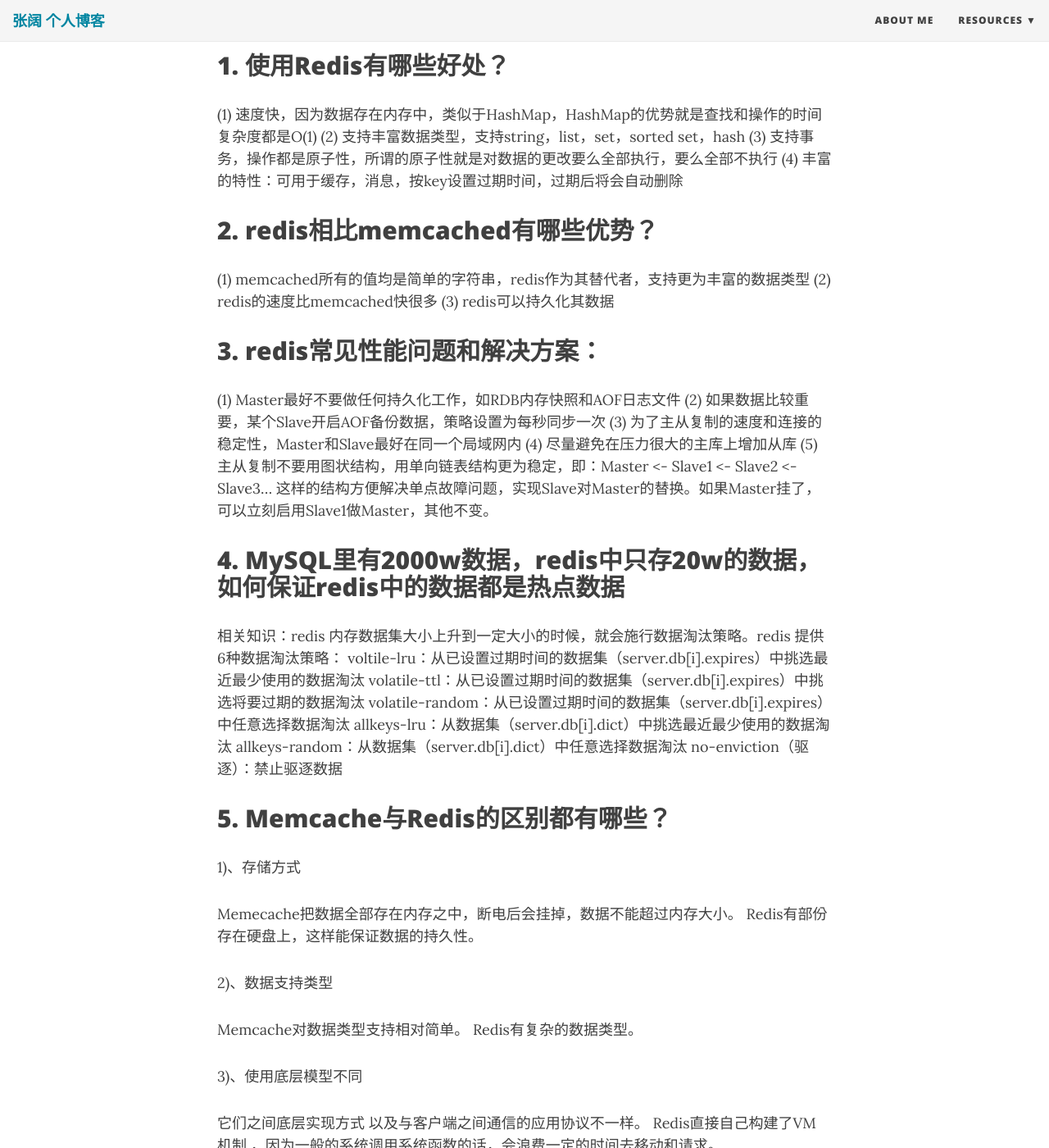
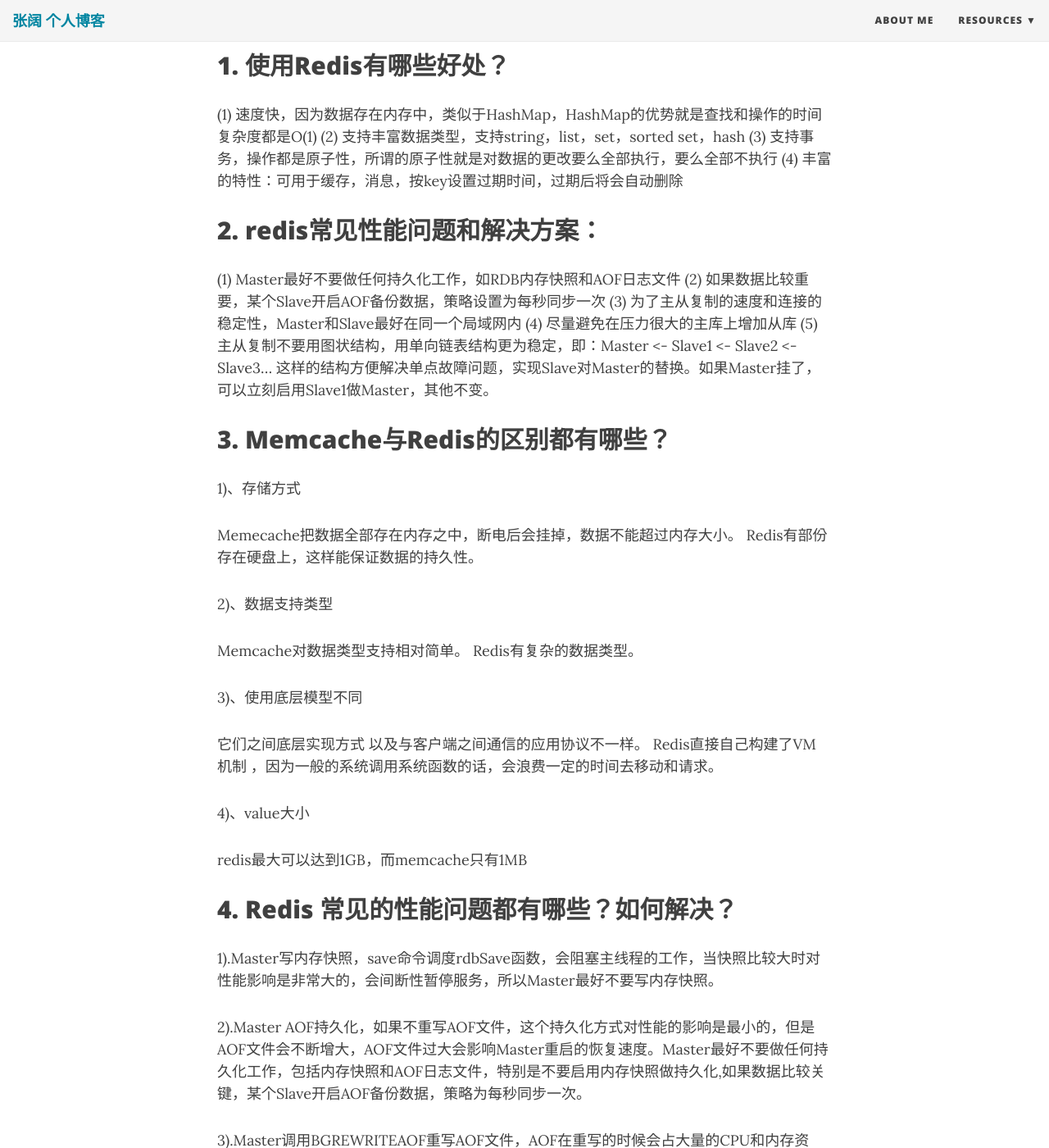
Before and after one commit to buoooou/blog.github.io, a Jekyll site: the page built from _posts/2017-10-29-redis.md, in a window 1280 px wide and 1400 px high, scrolled down 2343 px. Shown: the whole window at 82% size. Built offline with Jekyll 4.4.1, drawn with Linux system fonts in a browser that asks for light colours; nearby versions of some CDN libraries; some of the changed text lies outside the part shown.

Commit message:
Update 2017-10-29-redis.md

```diff
--- a/_posts/2017-10-29-redis.md
+++ b/_posts/2017-10-29-redis.md
@@ -74,13 +74,7 @@
 (3) 支持事务，操作都是原子性，所谓的原子性就是对数据的更改要么全部执行，要么全部不执行
 (4) 丰富的特性：可用于缓存，消息，按key设置过期时间，过期后将会自动删除
 
-## 2. redis相比memcached有哪些优势？
-
-(1) memcached所有的值均是简单的字符串，redis作为其替代者，支持更为丰富的数据类型
-(2) redis的速度比memcached快很多
-(3) redis可以持久化其数据
-
-## 3. redis常见性能问题和解决方案：
+## 2. redis常见性能问题和解决方案：
 
 (1) Master最好不要做任何持久化工作，如RDB内存快照和AOF日志文件
 (2) 如果数据比较重要，某个Slave开启AOF备份数据，策略设置为每秒同步一次
@@ -89,17 +83,7 @@
 (5) 主从复制不要用图状结构，用单向链表结构更为稳定，即：Master <- Slave1 <- Slave2 <- Slave3...
 这样的结构方便解决单点故障问题，实现Slave对Master的替换。如果Master挂了，可以立刻启用Slave1做Master，其他不变。
 
-## 4. MySQL里有2000w数据，redis中只存20w的数据，如何保证redis中的数据都是热点数据
-
- 相关知识：redis 内存数据集大小上升到一定大小的时候，就会施行数据淘汰策略。redis 提供 6种数据淘汰策略：
-voltile-lru：从已设置过期时间的数据集（server.db[i].expires）中挑选最近最少使用的数据淘汰
-volatile-ttl：从已设置过期时间的数据集（server.db[i].expires）中挑选将要过期的数据淘汰
-volatile-random：从已设置过期时间的数据集（server.db[i].expires）中任意选择数据淘汰
-allkeys-lru：从数据集（server.db[i].dict）中挑选最近最少使用的数据淘汰
-allkeys-random：从数据集（server.db[i].dict）中任意选择数据淘汰
-no-enviction（驱逐）：禁止驱逐数据
-
-## 5. Memcache与Redis的区别都有哪些？
+## 3. Memcache与Redis的区别都有哪些？
 
 1)、存储方式
 
@@ -121,7 +105,7 @@
 redis最大可以达到1GB，而memcache只有1MB
 
 
-## 6. Redis 常见的性能问题都有哪些？如何解决？
+## 4. Redis 常见的性能问题都有哪些？如何解决？
 
 1).Master写内存快照，save命令调度rdbSave函数，会阻塞主线程的工作，当快照比较大时对性能影响是非常大的，会间断性暂停服务，所以Master最好不要写内存快照。
 
```
Also changed, not shown: other parts of _posts/2017-10-29-redis.md (+1 -1 lines).
